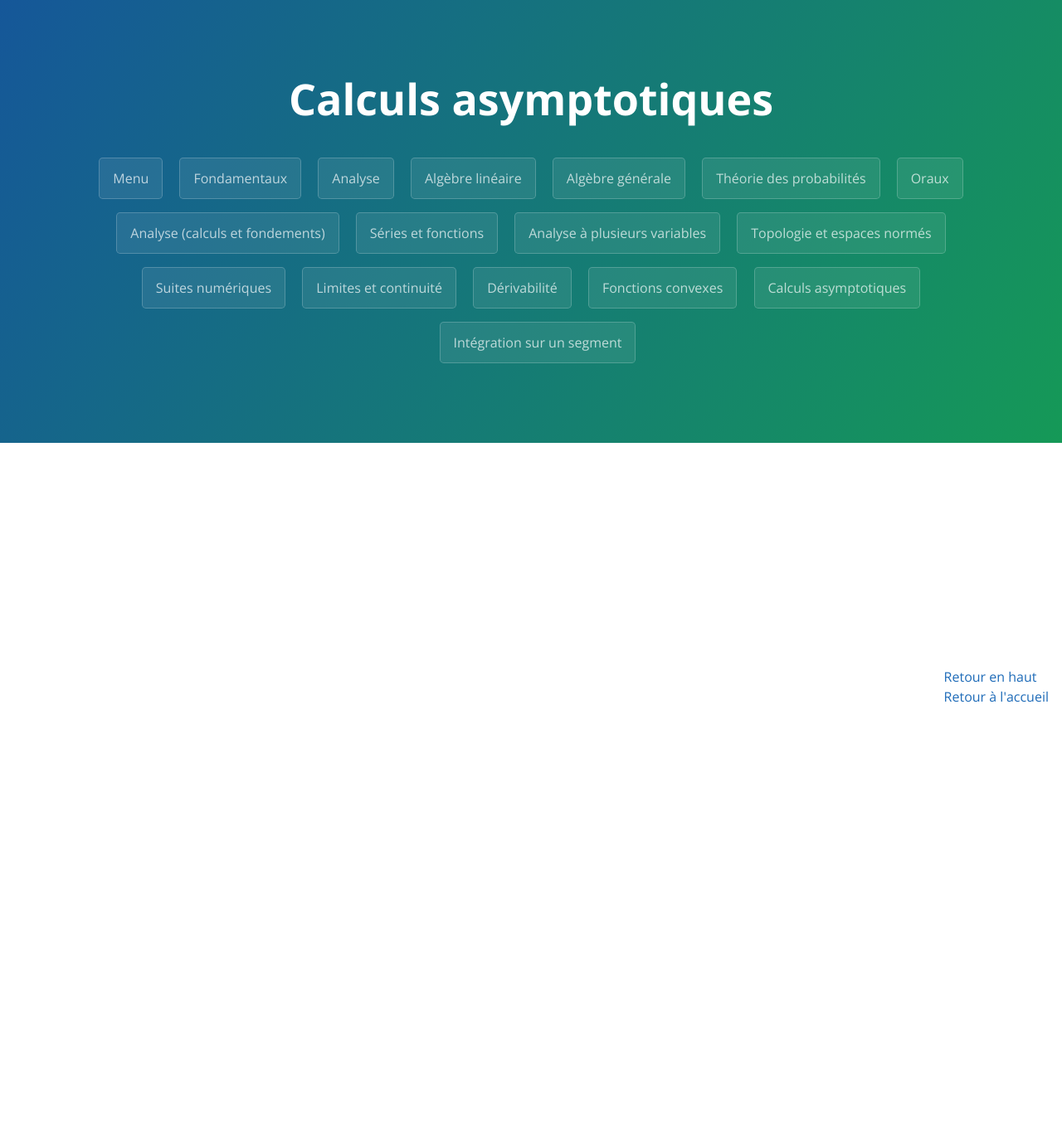
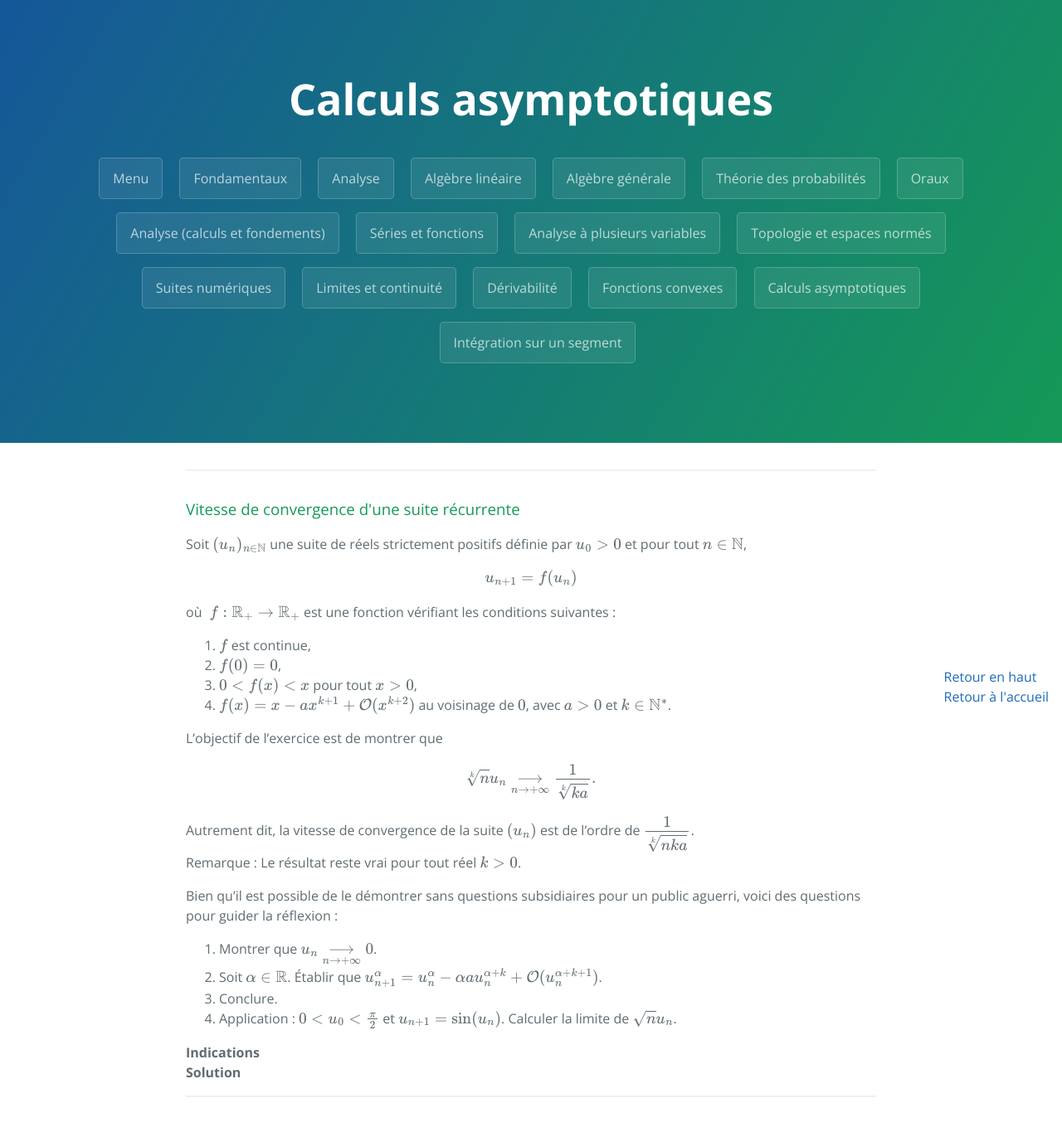
Before and after one commit to WingVee/wingvee.github.io, a Jekyll site: the page built from _pages/calculs-asymptotiques.md, in a window 1280 px wide. Shown: the whole page at 83% size. Built offline with Jekyll 4.4.1, drawn with Linux system fonts in a browser that asks for light colours; formulas are drawn with MathJax 3; the repository's description, which GitHub fills in, is left out; before the commit the page ends 900 px from its top, so only the background shows below that.

Commit message:
calculs-asymptotiques#vitesse-de-convergence-suite-recurrente

```diff
--- a/_pages/calculs-asymptotiques.md
+++ b/_pages/calculs-asymptotiques.md
@@ -3,3 +3,98 @@ layout: default
 title: Calculs asymptotiques
 permalink: calculs-asymptotiques
 ---
+
+---
+
+<h3 id="vitesse-de-convergence-suite-recurrente">
+	<a href="#vitesse-de-convergence-suite-recurrente" class="header">
+	Vitesse de convergence d'une suite récurrente</a>
+</h3>
+
+Soit $(u_n)_{n\in\mathbb{N}}$ une suite de réels strictement positifs définie par $u_0 > 0$ et pour tout $n\in\mathbb{N}$,
+
+$$u_{n+1} = f(u_n)$$
+
+où $\ f:\mathbb{R}\_+\to\mathbb{R}_+$ est une fonction vérifiant les conditions suivantes :
+
+1. $f$ est continue,
+2. $f(0) = 0$,
+3. $0 < f(x) < x$ pour tout $x > 0$,
+4. $f(x) = x - ax^{k+1} + \mathcal{O}(x^{k+2})$ au voisinage de $0$, avec $a > 0$ et $k\in\mathbb{N}^*$.
+
+L'objectif de l'exercice est de montrer que
+
+$$\sqrt[k]n u_n \underset{n\to+\infty}{\longrightarrow} \frac{1}{\sqrt[k]{ka}}.$$
+
+Autrement dit, la vitesse de convergence de la suite $(u_n)$ est de l'ordre de $\displaystyle\frac{1}{\sqrt[k]{nka}}$. <br>
+Remarque : Le résultat reste vrai pour tout réel $k > 0$.
+
+Bien qu'il est possible de le démontrer sans questions subsidiaires pour un public aguerri, voici des questions pour guider la réflexion :
+
+1. Montrer que $u_n \underset{n\to+\infty}{\longrightarrow} 0$.
+2. Soit $\alpha\in\mathbb{R}$. Établir que $u_{n+1}^\alpha = u_n^\alpha - \alpha au_n^{\alpha + k} + \mathcal{O}(u_n^{\alpha + k + 1})$.
+3. Conclure.
+4. Application : $0 < u_0 < \frac{\pi}{2}$ et $u_{n+1} = \sin(u_n)$. Calculer la limite de $\sqrt{n}u_n$.
+
+<details>
+  <summary><b>Indications</b></summary>
+    <ol>
+      <li>
+        Étudier la monotonie de la suite $(u_n)$.
+      </li>
+      <li>
+        Développer $f(u_n)^\alpha$ à l'ordre $1$, en sachant que $u_n \underset{n\to+\infty}{\longrightarrow} 0$.
+      </li>
+      <li>
+        Choisir $\alpha$ judicieusement et utiliser le lemme de Cesàro.
+      </li>
+      <li>
+        Montrer que les hypothèses du théorème sont vérifiées et faire un DL de $\sin$.
+      </li>
+    </ol>
+</details>
+
+<details>
+  <summary><b>Solution</b></summary>
+    <ol>
+      <li>
+        Puisque $0 < f(x) < x$ pour tout $x > 0$, on a $0 < u_{n+1} < u_n$ pour tout $n\in\mathbb{N}$, donc $(u_n)$ est (strictement) décroissante et minorée par $0$.<br>
+        Ainsi, $(u_n)$ converge vers une limite $\ell\geq 0$.<br>
+        Par continuité de $f$, on a $\ell = f(\ell)$. Or, $f(x) < x$ pour tout $x > 0$, donc $\ell = 0$.<br>
+        Donc $u_n \underset{n\to+\infty}{\longrightarrow} 0$.
+      </li>
+      <li>
+        On a
+        $$\begin{align*}
+        u_{n+1}^\alpha &= f(u_n)^\alpha\\
+        &= (u_n - au_n^{k+1} + \mathcal{O}(u_n^{k+2}))^\alpha\\
+        &= u_n^\alpha \left(1 - au_n^k + \mathcal{O}(u_n^{k+1})\right)^\alpha\\
+        &= u_n^\alpha \left(1 - \alpha au_n^k + \mathcal{O}(u_n^{k+1})\right)\\
+        &= u_n^\alpha - \alpha au_n^{\alpha + k} + \mathcal{O}(u_n^{\alpha + k + 1}).
+        \end{align*}$$
+      </li>
+      <li>
+        En choisissant $\alpha = -k$, on obtient
+        $$u_{n+1}^{-k} - u_n^{-k} = ka + \mathcal{O}(u_n).$$
+        Par télescopage, on a
+        $$u_n^{-k} - u_0^{-k} = nka + \mathcal{O}\left(\sum_{i=0}^{n-1} u_i\right).$$
+        En divisant par $n$,
+        $$\frac{1}{nu_n^k} = ka + \frac{1}{nu_0^k} + \mathcal{O}\left(\frac{1}{n}\sum_{i=0}^{n-1} u_i\right).$$
+        D'après le lemme de Cesàro, puisque $u_n \underset{n\to+\infty}{\longrightarrow} 0$, on a
+        $$\frac{1}{n}\sum_{i=0}^{n-1} u_i \underset{n\to+\infty}{\longrightarrow} 0.$$
+        Donc
+        $$\frac{1}{nu_n^k} = ka + o(1) \underset{n\to+\infty}{\longrightarrow} ka.$$
+        Ainsi
+        $$\sqrt[k]n u_n \underset{n\to+\infty}{\longrightarrow} \frac{1}{\sqrt[k]{ka}}.$$
+      </li>
+      <li>
+        Avec $\ f = \sin$, on a bien $f$ continue sur $\mathbb{R}_+$, $\ f(0) = 0$, $0 < f(x) < x$ pour tout $\displaystyle 0 < x \leq \frac{\pi}{2}$, et
+				$$f(x) = x - \frac{x^3}{6} + \mathcal{O}(x^4)$$
+				au voisinage de $0$, donc $\displaystyle a = \frac{1}{6}$ et $k = 2$ ici.<br>
+				Ainsi
+				$$\sqrt{n}u_n \underset{n\to+\infty}{\longrightarrow} \frac{1}{\sqrt{2\times\frac{1}{6}}} = \sqrt{3}.$$
+      </li>
+    </ol>
+</details>
+
+---
```
Also changed, not shown: _pages/historique.md (+4 -0 lines).
